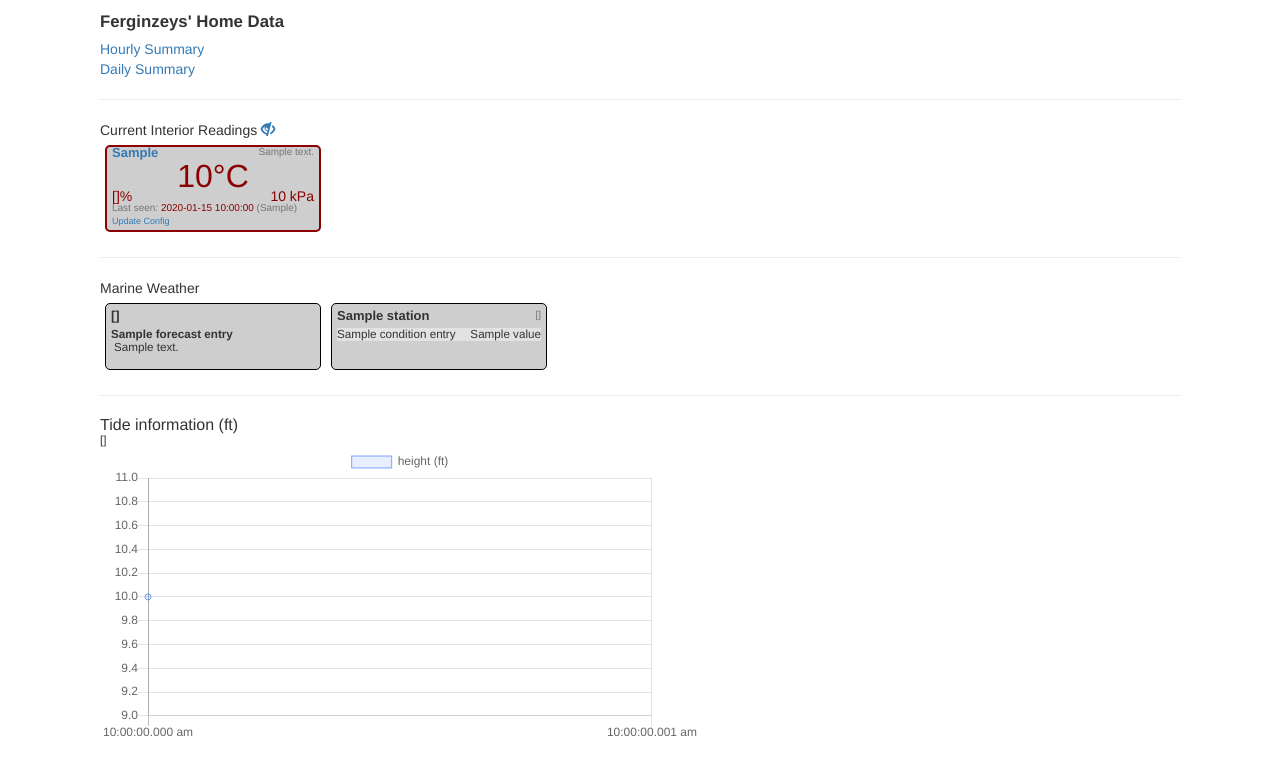
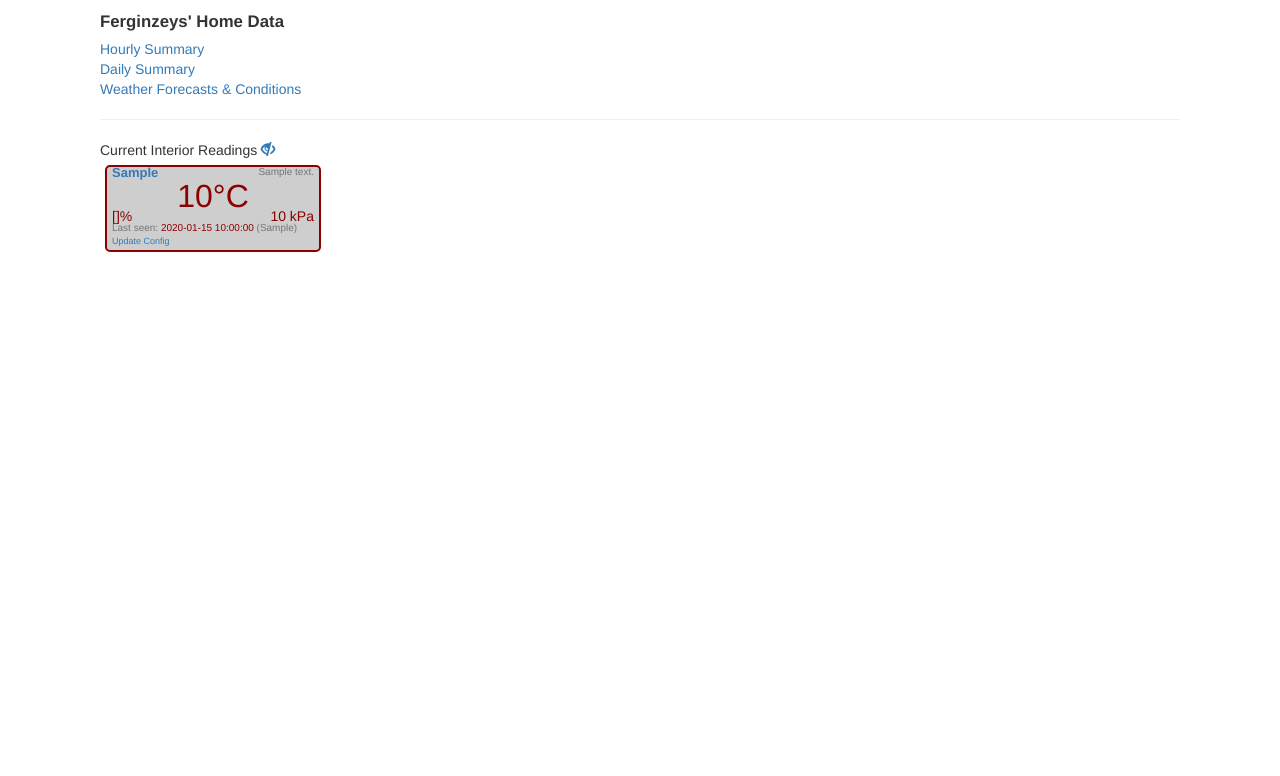
Before and after one commit to bferguso/homeauto-home_server, a Flask app: template src/main/html/homeServer/homeServer/templates/home.html in a window 1280 px wide. Shown: the top 776 px of the page. Run offline with Flask 2, Linux system fonts and the light colour scheme; the template is opened without the code that fills it: most values are stand-ins (such as "Sample title", 1, 10 or a date in 2020); some libraries are stand-ins or nearby versions.

Commit message:
HA-3 - Put weather data on separate page

```diff
--- a/src/main/html/homeServer/homeServer/app.py
+++ b/src/main/html/homeServer/homeServer/app.py
@@ -24,13 +24,6 @@
     dao = HomeServerDao()
     last_devices = dao.getLastSeenDevices()
     home_data = {}
-    home_data["forecasts"] = [externalContent.getMarineForecast(externalContent.HOWE_SOUND),
-                              externalContent.getMarineForecast(externalContent.GEORGIA_SOUTH)]
-    home_data["current_conditions"] = [externalContent.getMarineConditions(externalContent.PAM_ROCKS),
-                                       externalContent.getMarineConditions(externalContent.POINT_ATKINSON),
-                                       externalContent.getMarineConditions(externalContent.HALIBUT_BANK)]
-    home_data["tide_data"] = [externalContent.get_tides(externalContent.POINT_ATKINSON, datetime.date.today()),
-                              externalContent.get_tides(externalContent.GIBSONS, datetime.date.today())]
     devices = []
 
     for device in last_devices:
@@ -44,6 +37,17 @@
         devices.append(new_device)
     home_data["devices"] = devices
     return render_template("home.html", home_data=home_data)
+
+@app.route('/wx')
+def weather():
+    weather_data = {"forecasts": [externalContent.getMarineForecast(externalContent.HOWE_SOUND),
+                                  externalContent.getMarineForecast(externalContent.GEORGIA_SOUTH)],
+                    "current_conditions": [externalContent.getMarineConditions(externalContent.PAM_ROCKS),
+                                           externalContent.getMarineConditions(externalContent.POINT_ATKINSON),
+                                           externalContent.getMarineConditions(externalContent.HALIBUT_BANK)],
+                    "tide_data": [externalContent.get_tides(externalContent.POINT_ATKINSON, datetime.date.today()),
+                                  externalContent.get_tides(externalContent.GIBSONS, datetime.date.today())]}
+    return render_template("weather.html", weather_data=weather_data)
 
 @app.route('/inventory')
 def getinventory():
--- a/src/main/html/homeServer/homeServer/templates/home.html
+++ b/src/main/html/homeServer/homeServer/templates/home.html
@@ -20,7 +20,6 @@
 
     <script>
         $().ready(function () {
-            $("div.forecastTitle:contains('WARNING')").addClass("readingWarning");
             var value;
             $("div.dashboardHumidity").each(function() {
                 value = parseFloat($(this).text());
@@ -44,42 +43,6 @@
                 if (value < warningTime && value > errorTime) { flagReading($(this), "readingWarning"); }
                 else if (value < errorTime) { flagReading($(this), "readingImportant");}
             });
-            tideChartsDiv = $("#tideChartsDiv");
-            // Repeat
-            {% for tide_data in home_data.tide_data %}
-            stationId = "{{tide_data.station_id}}";
-            tideChartsDiv.append('<div>{{tide_data.location}}</div>');
-            tideChartsDiv.append("<div style='max-width: 600px'><canvas id='tides"+stationId+"' ></canvas></div>");
-            ctx = $("#tides"+stationId);
-            var tideChart = new Chart(ctx, {
-                type: "line",
-                data: {
-                    datasets: [{
-                            label: "height (ft)",
-                            data: [{% for tide_entry in tide_data.tide_entries %}{% if (loop.index0 != 0) %}, {% endif %}{'x': new Date('{{ tide_entry.time }}'), 'y': {{ tide_entry.height_ft }} }{% endfor %}],
-                            borderWidth: 1,
-                            borderColor: 'rgba(10,90,255,.5)',
-                            backgroundColor: 'rgba(10,90,255,.1)'
-        }],
-                },
-                options: {
-                    legend: {
-                        show: false
-                    },
-                    scales: {
-                        xAxes: [{
-                            type: 'time',
-                            time: {
-                                displayFormats: {
-                                    'hour': 'D MMM HH:00'
-                                }
-                            }
-                        }]
-                    }
-                }
-            });
-            {% endfor %}
-            // End Repeat
         });
 
         var flagReading = function(field, warningClass)
@@ -124,6 +87,7 @@
 <div class="nav_links">
     <div class="nav_link"><a href="/homeServer/hourlySummary">Hourly Summary</a></div>
     <div class="nav_link"><a href="/homeServer/dailySummary">Daily Summary</a></div>
+    <div class="nav_link"><a href="/homeServer/wx">Weather Forecasts & Conditions</a></div>
 </div>
 <hr>
 <div>Current Interior Readings <div class="sectionToggle" style="display: inline;" title="Show/Hide inactive locations" onclick="toggleInactiveLocations();"><i class="glyphicon glyphicon-eye-close"></i></div></div>
@@ -161,39 +125,5 @@
 </div>
 {% endfor %}
 </div>
-<hr>
-<div>Marine Weather</div>
-<div class="dashboardContainer">
-    {% for forecast in home_data.forecasts %}
-    <div class="dashboardItem marineForecast">
-        <div class="dashboardLocation marineLocation">{{forecast.location}}</div>
-        {% for forecastEntry in forecast.forecastEntries %}
-        <div class="marineForecastEntry">
-            <div class="forecastTitle">{{forecastEntry.title}}</div>
-            <div class="forecastText">{{forecastEntry.summary | safe}}</div>
-        </div>
-        {% endfor %}
-    </div>
-    {% endfor %}
-    {% for condition in home_data.current_conditions %}
-    <div class="dashboardItem marineConditions">
-        <div class="marineLocation">
-            <div class="dashboardLocation">{{condition.station}}</div>
-            <div class="marineArea">{{condition.location}}</div>
-        </div>
-        {% for conditionEntry in condition.conditionEntries %}
-        <div class="marineConditionsEntry {%if (loop.index0 % 2 == 0) %}rowEven {% else %} rowOdd {% endif %}">
-           <div class="dashboardHumidity">{{conditionEntry.title | safe}}</div>
-           <div class="dashboardPressure">{{conditionEntry.value | safe}}</div>
-        </div>
-        {% endfor %}
-    </div>
-    {% endfor %}
-</div>
-<hr>
-
-<div id="tideChartsDiv" class="marineConditions">
-    <div style="font-size: medium">Tide information (ft)</div>
-</div>
 </body>
 </html>
```
Also changed, not shown: src/main/html/homeServer/homeServer/templates/weather.html (added, +107 -0 lines).
